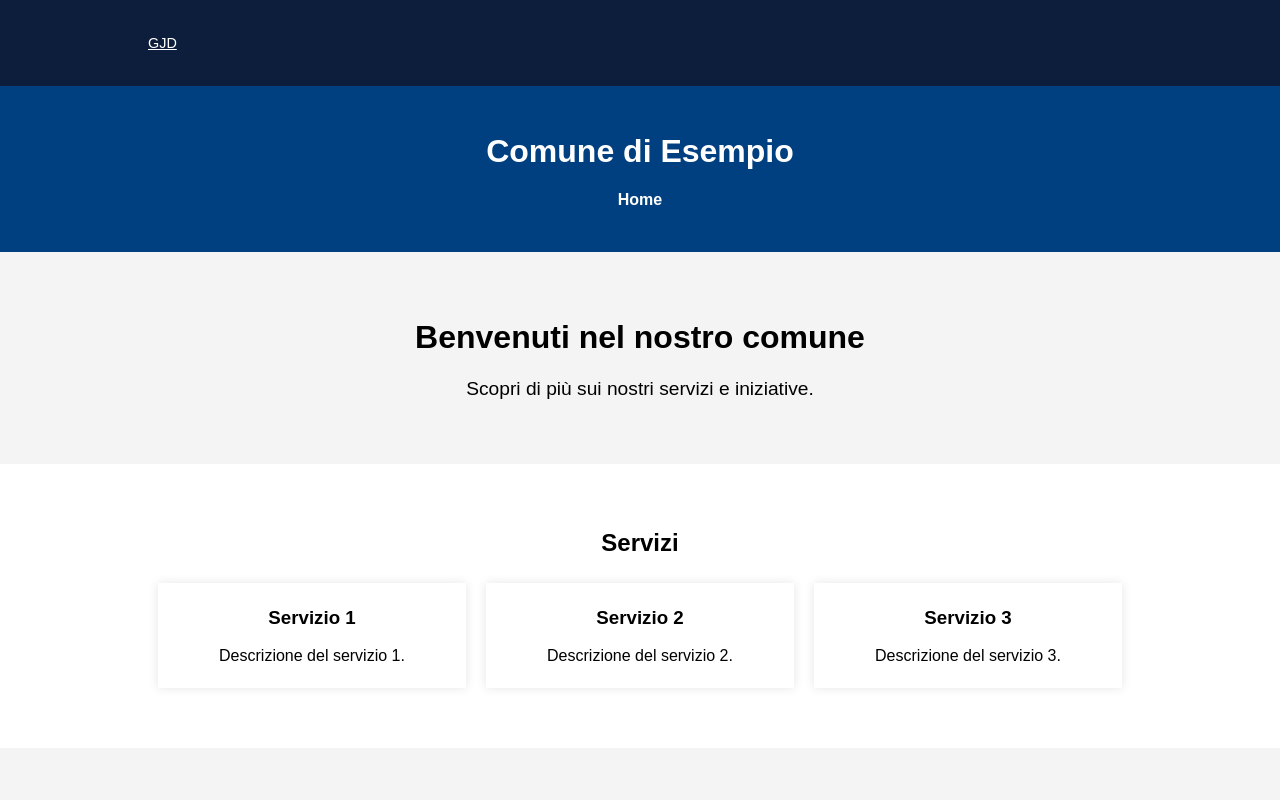
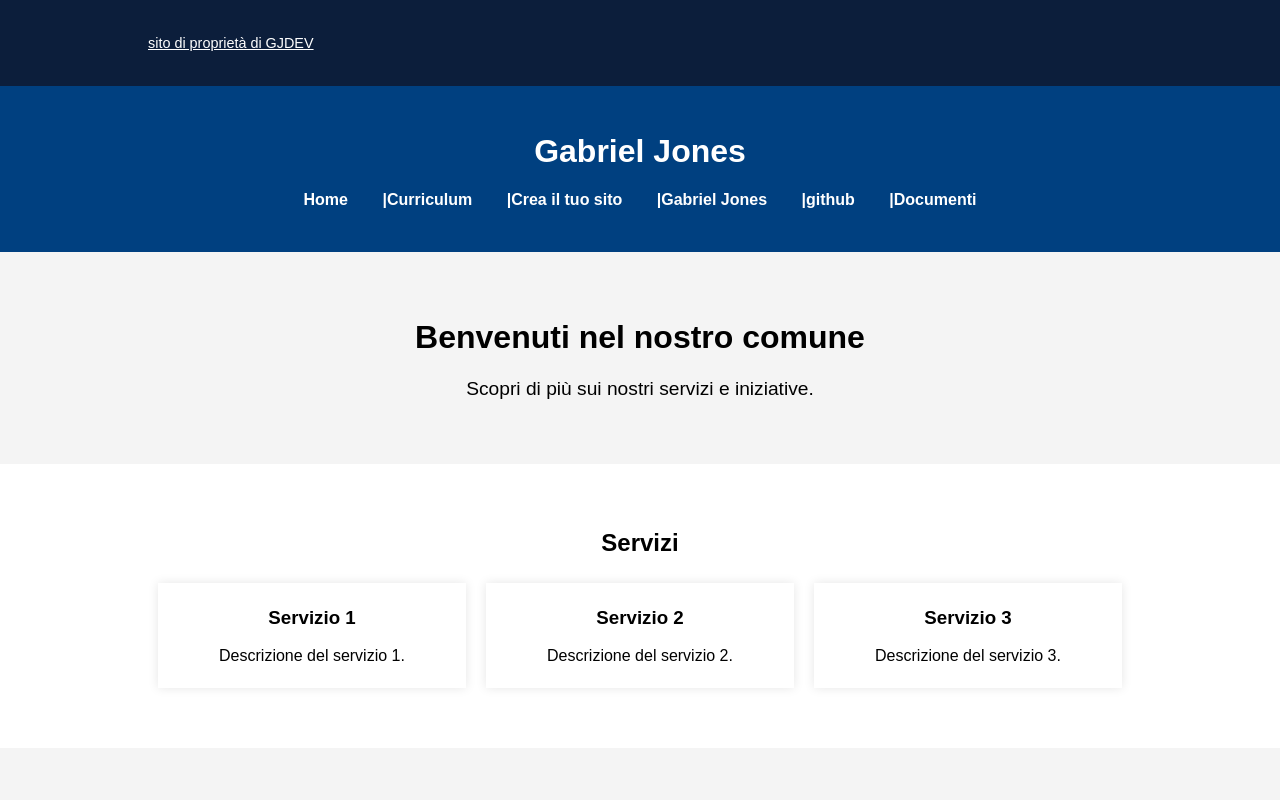
Before and after one commit to GJDEV8/search, a plain HTML site: page index.html in a window 1280 px wide. Shown: the top 800 px of the page. Drawn offline with Linux system fonts and the light colour scheme.

Commit message:
Update index.html

```diff
--- a/index.html
+++ b/index.html
@@ -9,15 +9,20 @@
 <body>
     <div class="top-header">
         <div class="container">
-            <a href="http://dev-gabriel-jones.pantheonsite.io/" class="region-link">GJD</a>
+            <a href="http://dev-gabriel-jones.pantheonsite.io/" class="region-link">sito di proprietà di GJDEV</a>
         </div>
     </div>
     <header>
         <div class="container">
-            <h1>Comune di Esempio</h1>
+            <h1>Gabriel Jones</h1>
             <nav>
                 <ul>
                     <li><a href="/">Home</a></li>
+                    <li><a href="/Curriculum/">|Curriculum</a></li>
+                    <li><a href="/mys/">|Crea il tuo sito</a></li>
+                    <li><a href="http://dev-gabriel-jones.pantheonsite.io/">|Gabriel Jones</a></li>
+                    <li><a href="https://github.com/gjd-central/">|github</a></li>
+                    <li><a href="/documenti/">|Documenti</a></li>
                 </ul>
             </nav>
         </div>
```
